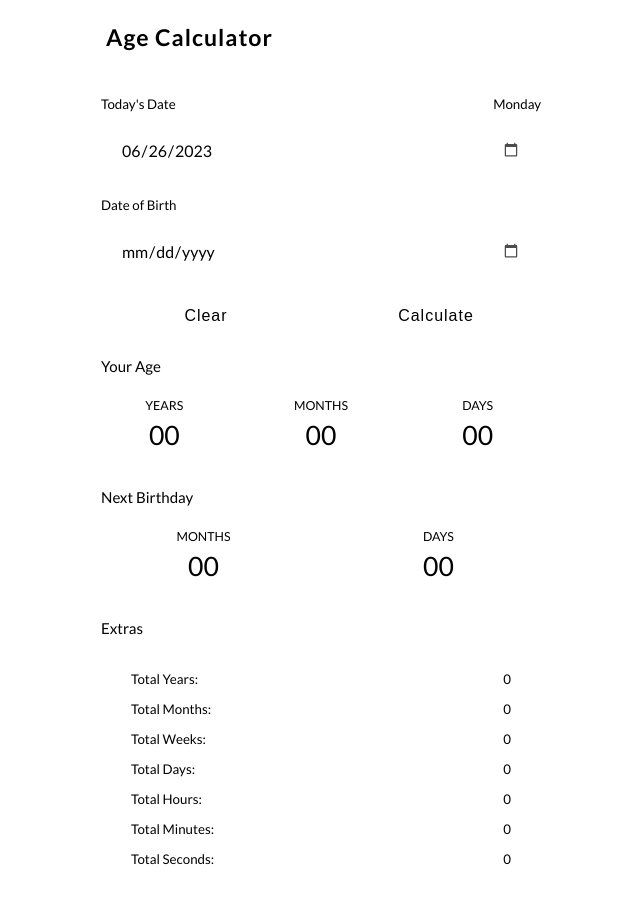
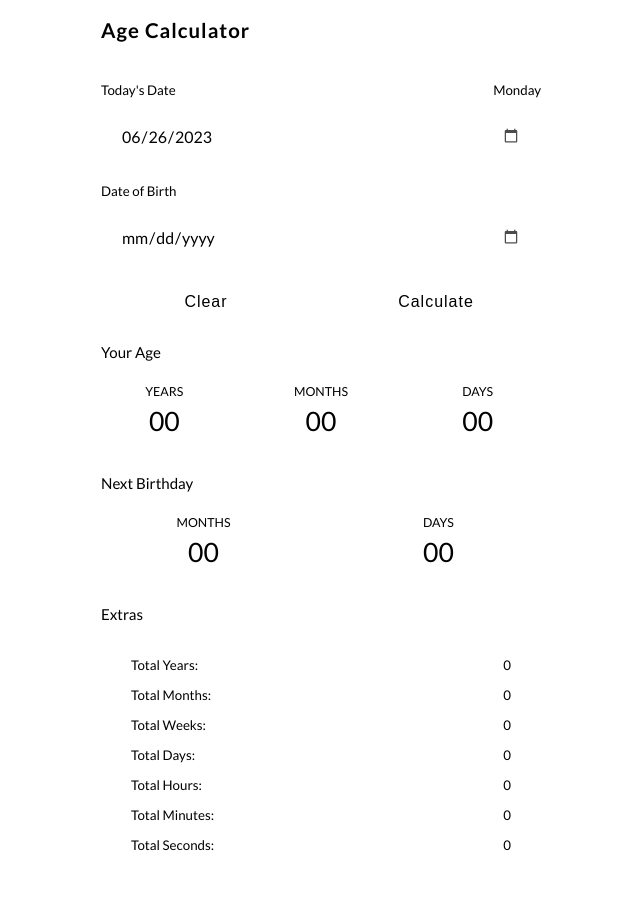
Before and after one commit to Rajiv-0920/Age-Calculator, a plain HTML site: page ageCalculator.html in a window 1280 px wide. Shown: the whole page, without its empty margins (319-959 px from the left). Drawn offline with Linux system fonts and the light colour scheme.

Commit message:
commit changes

```diff
--- a/JS/script.js
+++ b/JS/script.js
@@ -94,7 +94,7 @@ function clearAll() {
   leftDays.textContent = "00";
   const dte = new Date();
   let d = dte.getDate();
-  let m = dte.getMonth();
+  let m = dte.getMonth() + 1;
   let y = dte.getFullYear();
   m < 10 ? (m = `0${m}`) : m;
   d < 10 ? (d = `0${d}`) : d;
--- a/css/addFamily.css
+++ b/css/addFamily.css
@@ -134,7 +134,7 @@ body {
 /* Header Start */
 header {
   background-color: var(--header-bg);
-  padding: 20px;
+  padding: 15px;
   width: 100%;
   letter-spacing: 1px;
   color: var(--header-color);
@@ -142,7 +142,7 @@ header {
   box-shadow: 0 0 10px var(--box-shadow);
 }
 p.main-header-title {
-  font-size: 2.6rem;
+  font-size: 2.3rem;
   font-weight: 700;
   margin-left: 15px;
 }
--- a/css/ageCalculator.css
+++ b/css/ageCalculator.css
@@ -180,7 +180,7 @@ body {
 /* Header Start */
 header {
   background-color: var(--header-bg);
-  padding: 20px;
+  padding: 15px;
   width: 100%;
   letter-spacing: 1px;
   color: var(--header-color);
@@ -188,7 +188,7 @@ header {
   box-shadow: 0 0 5px var(--box-shadow);
 }
 p.main-header-title {
-  font-size: 2.6rem;
+  font-size: 2.3rem;
   font-weight: 700;
   margin-left: 15px;
 }
@@ -296,7 +296,7 @@ p.main-header-title {
   color: var(--outer-title);
 }
 .message {
-  position: absolute;
+  position: fixed;
   background-color: var(--header-bg);
   border-left: 5px solid rgb(249, 249, 249);
   color: var(--header-color);
@@ -315,7 +315,7 @@ p.main-header-title {
   overflow: hidden;
 }
 .message.show {
-  position: absolute;
+  position: fixed;
   background-color: var(--header-bg);
   border-left: 5px solid rgb(249, 249, 249);
   color: var(--header-color);
--- a/css/ageDifference.css
+++ b/css/ageDifference.css
@@ -130,14 +130,14 @@ body {
 /* Header Start */
 header {
   background-color: var(--header-bg);
-  padding: 20px;
+  padding: 15px;
   width: 100%;
   letter-spacing: 1px;
   color: var(--header-color);
   border-bottom: 2px solid var(--border);
 }
 p.main-header-title {
-  font-size: 2.6rem;
+  font-size: 2.3rem;
   font-weight: 700;
   margin-left: 15px;
 }
--- a/css/person-details.css
+++ b/css/person-details.css
@@ -137,7 +137,7 @@ body {
 /* Header Start */
 header {
   background-color: var(--header-bg);
-  padding: 20px;
+  padding: 15px;
   width: 100%;
   letter-spacing: 1px;
   color: var(--header-color);
@@ -145,7 +145,7 @@ header {
   box-shadow: 0 0 10px var(--box-shadow);
 }
 p.main-header-title {
-  font-size: 2.6rem;
+  font-size: 2.3rem;
   font-weight: 700;
   margin-left: 15px;
 }
--- a/css/style.css
+++ b/css/style.css
@@ -120,14 +120,18 @@ body {
 }
 header {
   background-color: var(--header-bg);
-  padding: 20px;
+  padding: 15px;
   width: 100%;
   letter-spacing: 1px;
   color: var(--header-color);
   border-bottom: 2px solid var(--border);
   box-shadow: 0 0 10px var(--box-shadow);
 }
-
+p.main-header-title {
+  font-size: 2.3rem;
+  font-weight: 700;
+  margin-left: 15px;
+}
 .theme-btns {
   display: flex;
   justify-content: space-around;
@@ -158,11 +162,7 @@ header {
 .theme-btns :last-child {
   background-color: #5f0000;
 }
-p.main-header-title {
-  font-size: 2.6rem;
-  font-weight: 700;
-  margin-left: 15px;
-}
+
 .container {
   margin-bottom: 40px;
   width: 100%;
@@ -193,7 +193,7 @@ img.img {
   color: var(--meta-title-color);
   text-decoration: none;
   cursor: pointer;
-  letter-spacing: 1px;
+  font-family: "Lato", sans-serif;
   border: 2px solid var(--border);
   box-shadow: 0 0 10px var(--box-shadow);
 }
```
